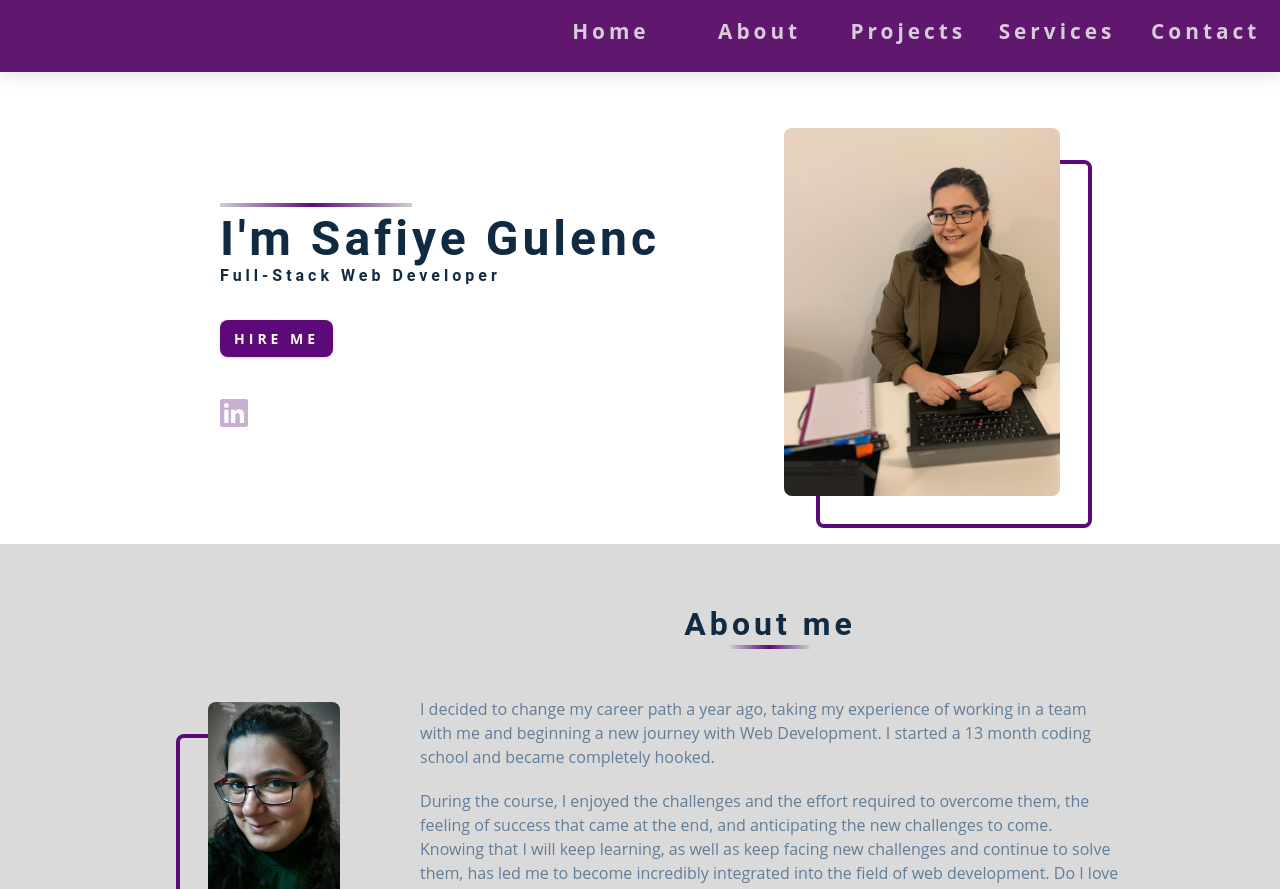
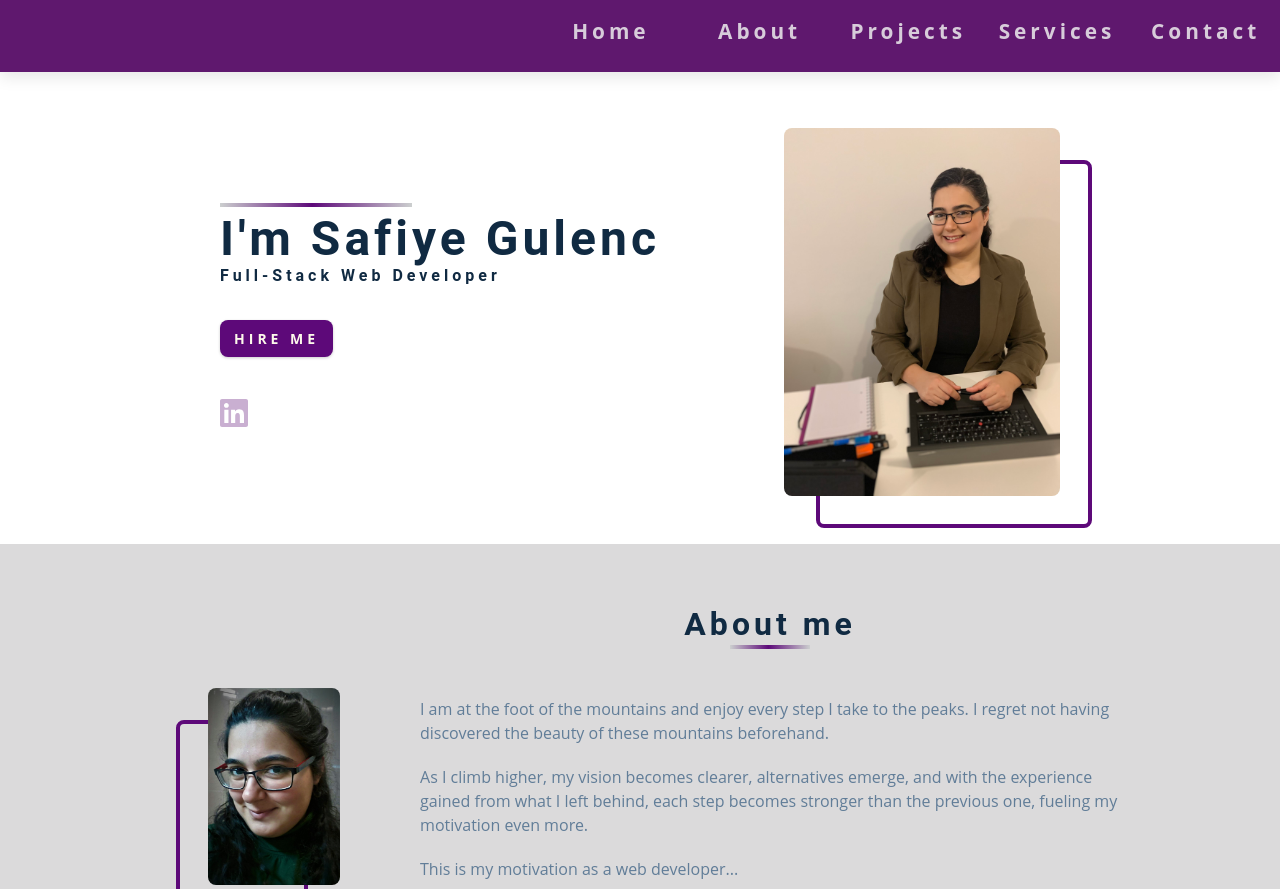
Before and after one commit to frausafiye/PortfolioPage, a React (Create React App) app: page / in a window 1280 px wide. Shown: the top 889 px of the page. Built offline with nearby package versions, Linux system fonts and the light colour scheme.

Commit message:
changed the about me text

```diff
--- a/src/components/about/About.js
+++ b/src/components/about/About.js
@@ -1,17 +1,13 @@
-import React from 'react'
-import AboutImg from '../../images/hero-img.jpg'
-import './about.css'
+import React from "react";
+import AboutImg from "../../images/hero-img.jpg";
+import "./about.css";
 
 export default function About() {
   return (
-<section className="section about" id='about'>
+    <section className="section about" id="about">
       <div className="section-center about-center">
         <article className="about-img">
-          <img
-            src={AboutImg}
-            className="hero-photo"
-            alt="about img"
-          />
+          <img src={AboutImg} className="hero-photo" alt="about img" />
         </article>
         <article className="about-info">
           <div className="section-title about-title">
@@ -19,15 +15,24 @@ export default function About() {
             <div className="underline"></div>
           </div>
           <p>
-            I decided to change my career path a year ago, taking my experience of working in a team with me and beginning a new journey with Web Development. I started a 13 month coding school and became completely hooked.
+            I am at the foot of the mountains and enjoy every step I take to the
+            peaks. I regret not having discovered the beauty of these mountains
+            beforehand.{" "}
           </p>
           <p>
-            During the course, I enjoyed the challenges and the effort required to overcome them, the feeling of success that came at the end, and anticipating the new challenges to come.
-            Knowing that I will keep learning, as well as keep facing new challenges and continue to solve them, has led me to become incredibly integrated into the field of web development. Do I love my job? Yes!
+            As I climb higher, my vision becomes clearer, alternatives emerge,
+            and with the experience gained from what I left behind, each step
+            becomes stronger than the previous one, fueling my motivation even
+            more.
           </p>
-          <div className="btn-box"><a href="#skills" className="btn">my skills</a></div>
+          <p>This is my motivation as a web developer...</p>
+          <div className="btn-box">
+            <a href="#skills" className="btn">
+              see my skills
+            </a>
+          </div>
         </article>
       </div>
     </section>
-  )
+  );
 }
```
Also changed, not shown: 1 other file (tests, documents, lock files or other folders).
